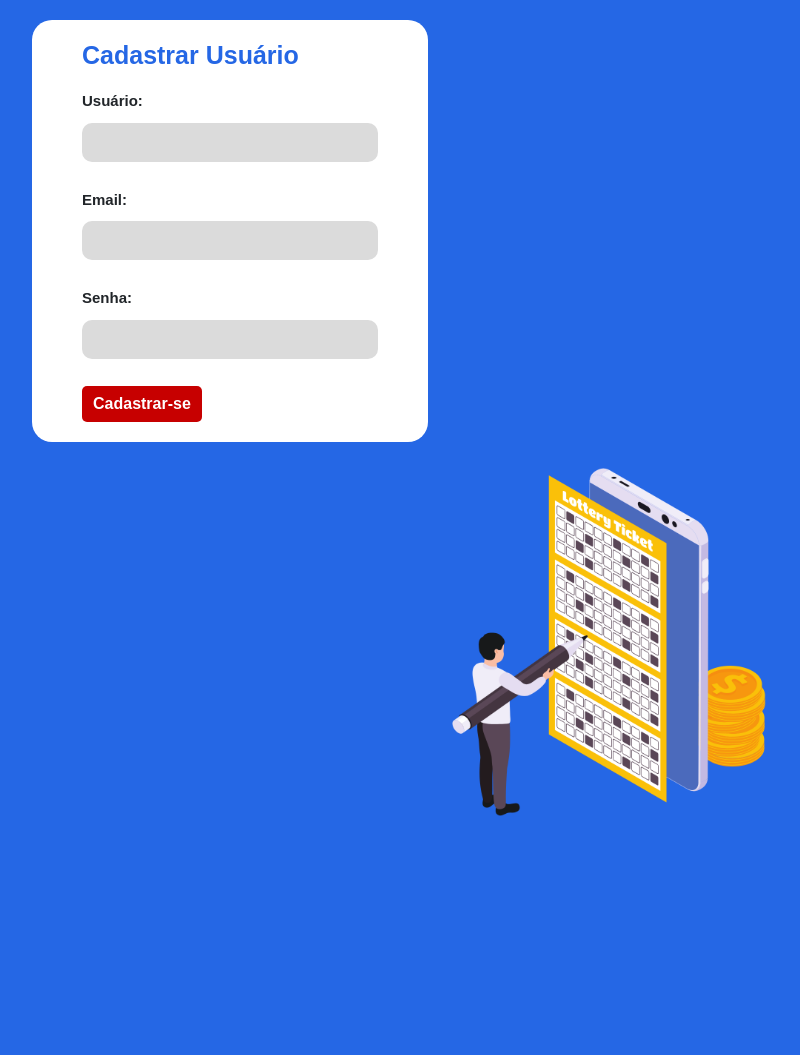
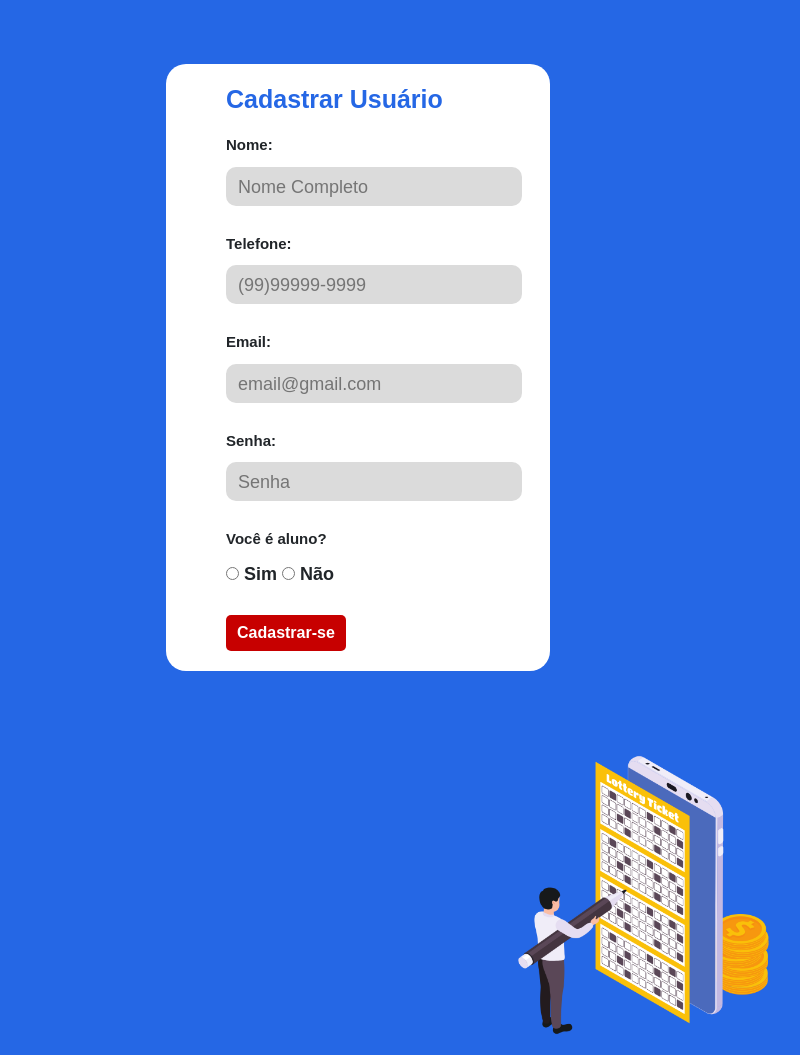
Before and after one commit to Odalag/SorteioS, a Django app: page /cadastro/ in a window 1280 px wide. Shown: the part 136-1191 px from the top of the page, without its empty margins (218-1018 px from the left). Before the commit the page ends 952 px from the top, so only its background shows below. Run offline with Django 4.2, Linux system fonts and the light colour scheme.

Commit message:
Atualização do forms de cadastro

```diff
--- a/base/static/style.css
+++ b/base/static/style.css
@@ -40,11 +40,11 @@
 
   .form_cadastro {
     background-color: var(--color-white);
-    max-width: 400px;
+    max-width: 30%;
     display: inline-block;
-    margin-top: 20px;
-    margin-left: 250px;
-    padding: 20px 50px 20px 50px;
+    margin-top: 5%;
+    margin-left: 30%;
+    padding: 20px 60px 20px 60px;
     border-radius: 20px;
     font-weight: bold;
     font-size: large;
@@ -57,6 +57,7 @@
     border-radius: 10px;
     border-style: solid;
     border-color: transparent;
+    position: relative;
   }
 
   .btn {
@@ -67,13 +68,10 @@
     margin-right: 5px;
   }
 
-  .bnt:active {
-    background-color: var(--color-secundary);
-  }
-
   #icon {
-    max-width: 400px;
-    margin-right: 250px;
+    max-width: 25%;
+    margin-top: 5%;
+    margin-right: 20%;
     float: right;
   }
 
@@ -83,12 +81,6 @@
 
   }
 
-  /* #login {
-    background: transparent;
-    color: var(--color-secundary);
-    border-color: var(--color-secundary);
-  } */
-
   #cadastre-se, #login{
     background: var(--color-secundary);
   }
@@ -96,7 +88,6 @@
   .botoes {
     margin-left: auto;
   }
-  /*      */
 
   .navbar {
     background: var(--color-white);
@@ -127,14 +118,6 @@
   .carousel {
     display: inline-block;
     max-width: 30%;
-    margin-left: 30px;
-    margin-top: 20px;
+    margin-left: 40px;
+    margin-top: 5%;
   }
-
-  /* .carousel .btn {
-    color: var(--color-white);
-    background: var(--color-primary);
-    font-weight: bold;
-    font-size: medium;
-    margin-right: 5px;
-  } */
--- a/base/templates/cadastro.html
+++ b/base/templates/cadastro.html
@@ -41,16 +41,27 @@
       <form action="" method="POST">
           {% csrf_token %}
         <form action="{% url 'cadastro' %}" method="POST">
-              <p>Usuário:</p>
-              <input type="text" placeholder="" name="username">
+              <p>Nome:</p>
+              <input type="text" placeholder="Nome Completo" name="username">
+              <br>
+              <br>
+              <p>Telefone:</p>
+              <input type="tel" placeholder="(99)99999-9999" name="telefone">
               <br>
               <br>
               <p>Email:</p>
-              <input type="email" name="email">
+              <input type="email" placeholder="email@gmail.com" name="email">
               <br>
               <br>
               <p>Senha:</p>
-              <input type="password" name="password">
+              <input type="password" placeholder="Senha" name="password">
+              <br>
+              <br>
+              <p>Você é aluno?</p>
+              <input type="radio" id="sim" placeholder="" name="checkbox" value="sim">
+              <label for="sim">Sim</label>
+              <input type="radio" id="nao" placeholder="" name="checkbox" value="nao">
+              <label for="sim">Não</label>
               <br>
               <br>
           <button id="button_form" type="submit" class="btn btn-lg">Cadastrar-se</button>
--- a/base/views.py
+++ b/base/views.py
@@ -21,12 +21,15 @@ def register(request):
         username = request.POST.get('username')
         email = request.POST.get('email')
         password = request.POST.get('password')
+        telefone = request.POST.get('telefone')
+        aluno = request.POST.get('aluno')
+        checkbox = request.POST.get('checkbox')
 
         #user = User.objects.filter('username').first()
 
         #if user:
         #    return render(request, "core/pages/permisson.html")
         #else:
-        user = User.objects.create_user(username=username, email=email, password=password)
+        user = User.objects.create_user(username=username, email=email, password=password, telefone=telefone, aluno=aluno, checkbox=checkbox)
 
         return render(request, "home.html")
```
Also changed, not shown: base/templates/home.html (+6 -4 lines).
